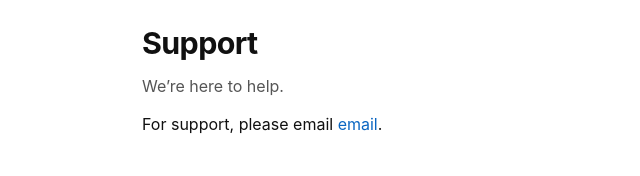
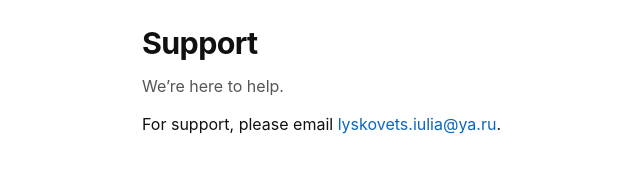
Before and after one commit to dev-assistant-app/support-taya-ai-app, a plain HTML site: page index.html in a window 1280 px wide. Shown: the whole page, without its empty margins (78-718 px from the left). Drawn offline with Linux system fonts and the light colour scheme.

Commit message:
Update index.html

```diff
--- a/index.html
+++ b/index.html
@@ -55,7 +55,7 @@
     </header>
 
     <section>
-      <p>For support, please email <a href="mailto:mailto">email</a>.</p>
+      <p>For support, please email <a href="mailto:lyskovets.iulia@ya.ru">lyskovets.iulia@ya.ru</a>.</p>
     </section>
   </main>
 </body>
```
